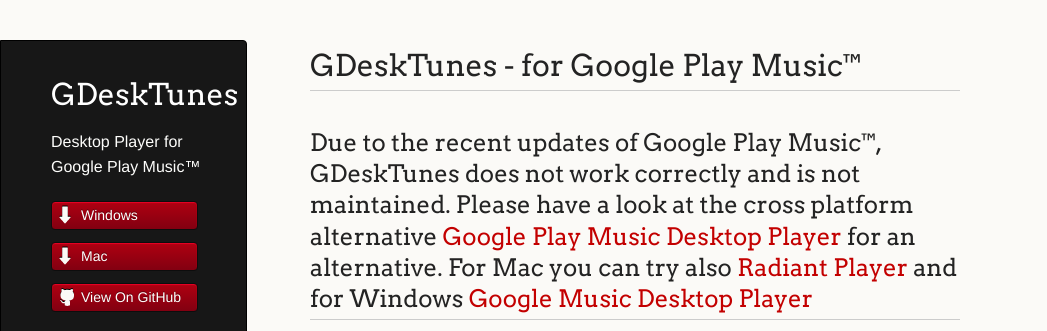
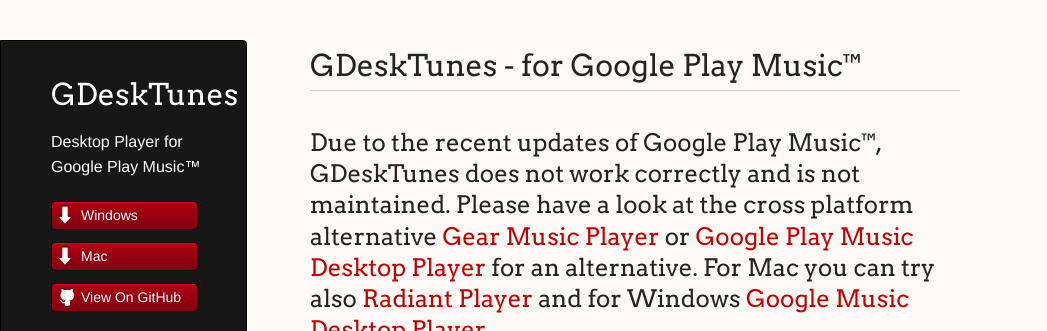
Before and after one commit to Gearlux/GDeskTunes, a plain HTML site: page index.html in a window 1280 px wide. Shown: the top 331 px of the page, without its empty margins (0-1047 px from the left). Drawn offline with nearby package versions, Linux system fonts and the light colour scheme; grey boxes are pictures that could not be loaded.

Commit message:
Update index.html

```diff
--- a/index.html
+++ b/index.html
@@ -54,7 +54,7 @@
 
         <h2>
             Due to the recent updates of Google Play Music™, GDeskTunes does not work correctly and is not maintained.
-            Please have a look at the cross platform alternative <a href="http://www.googleplaymusicdesktopplayer.com">Google Play Music Desktop Player</a> for an alternative.
+            Please have a look at the cross platform alternative <a href="https://www.gearmusicplayer.com/">Gear Music Player</a> or <a href="http://www.googleplaymusicdesktopplayer.com">Google Play Music Desktop Player</a> for an alternative.
             For Mac you can try also <a href="http://kbhomes.github.io/radiant-player-mac/">Radiant Player</a> and
             for Windows <a href="http://vhanla.deviantart.com/art/Google-Music-Desktop-Player-413683928">Google Music Desktop Player</a>
         </h2>
```
